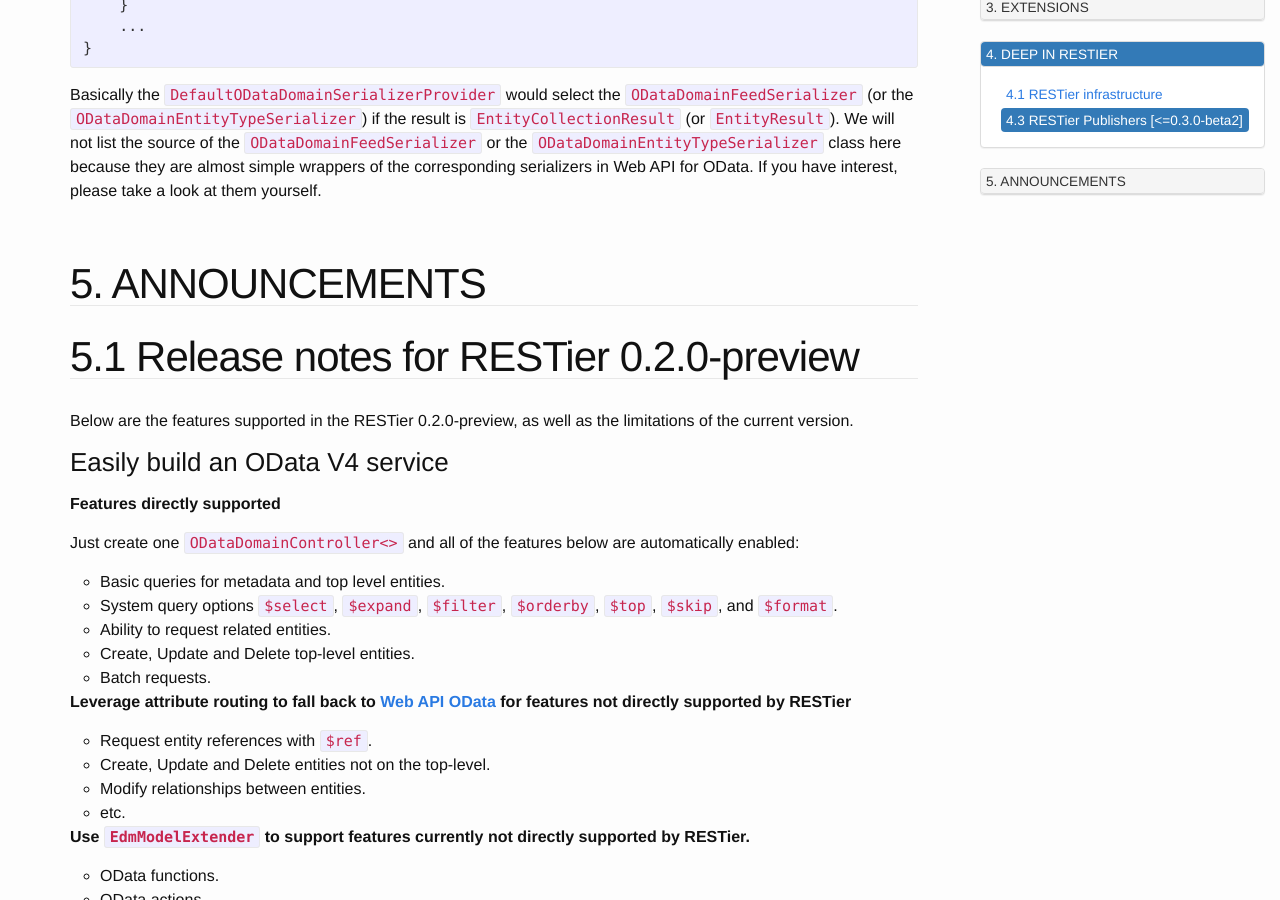
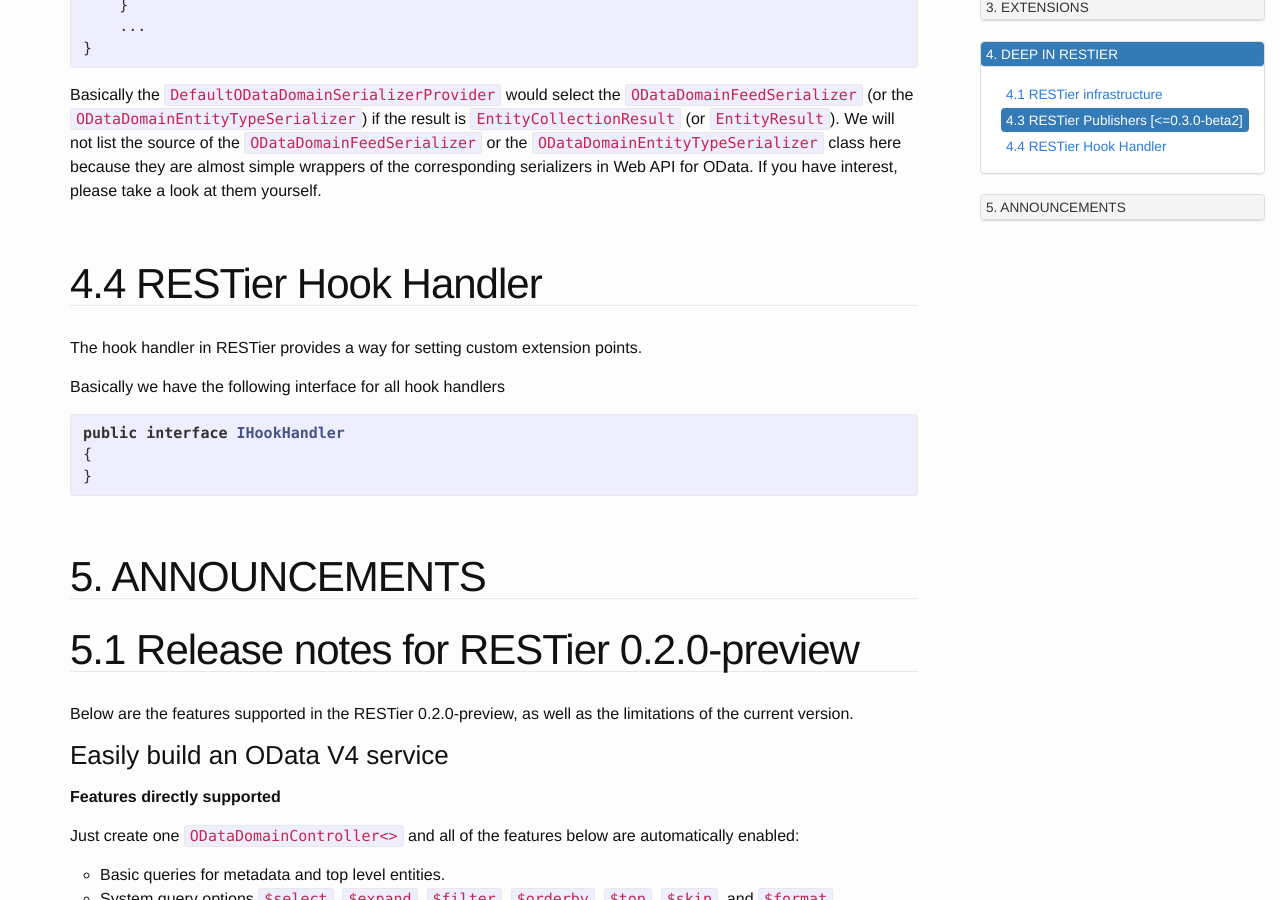
Before and after one commit to OData/RESTier, a Jekyll site: the page built from index.html, in a window 1280 px wide and 900 px high, scrolled down 26114 px. Built offline with Jekyll 4.4.1, drawn with Linux system fonts in a browser that asks for light colours; nearby versions of some CDN libraries; some of the changed text lies outside the part shown.

Commit message:
Add new page for hook handler.

```diff
--- /dev/null
+++ b/_posts/2015-10-22-04-04-Hook-Handler.md
@@ -0,0 +1,15 @@
+---
+layout: post
+title: "4.4 RESTier Hook Handler"
+description: ""
+category: "4. Deep in RESTier"
+---
+
+The hook handler in RESTier provides a way for setting custom extension points.
+
+Basically we have the following interface for all hook handlers
+{% highlight csharp %}
+public interface IHookHandler
+{
+}
+{% endhighlight %}
```
Also changed, not shown: _posts/2015-10-10-03-14-0-4-0-rc.md (+1 -0 lines).
